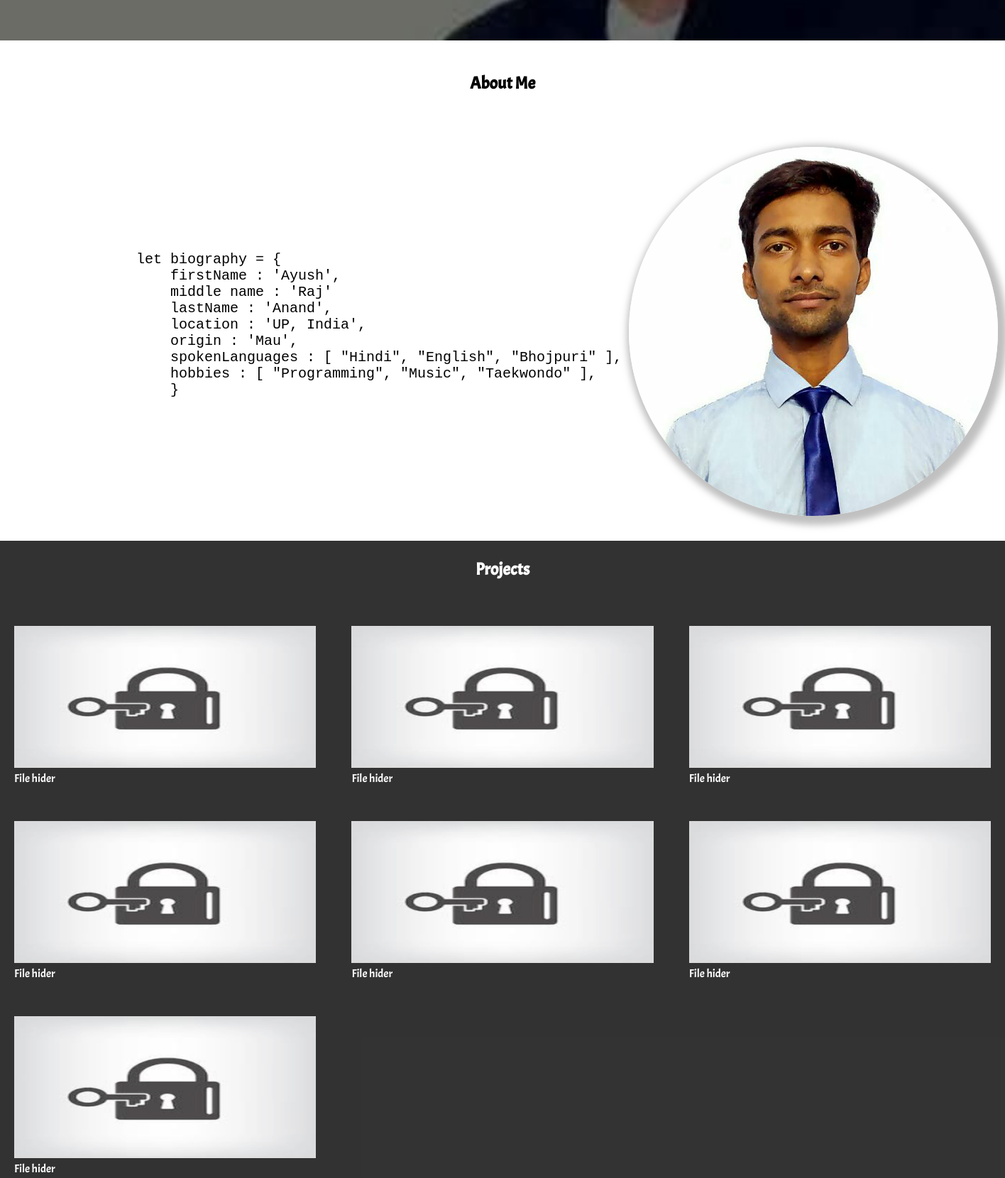
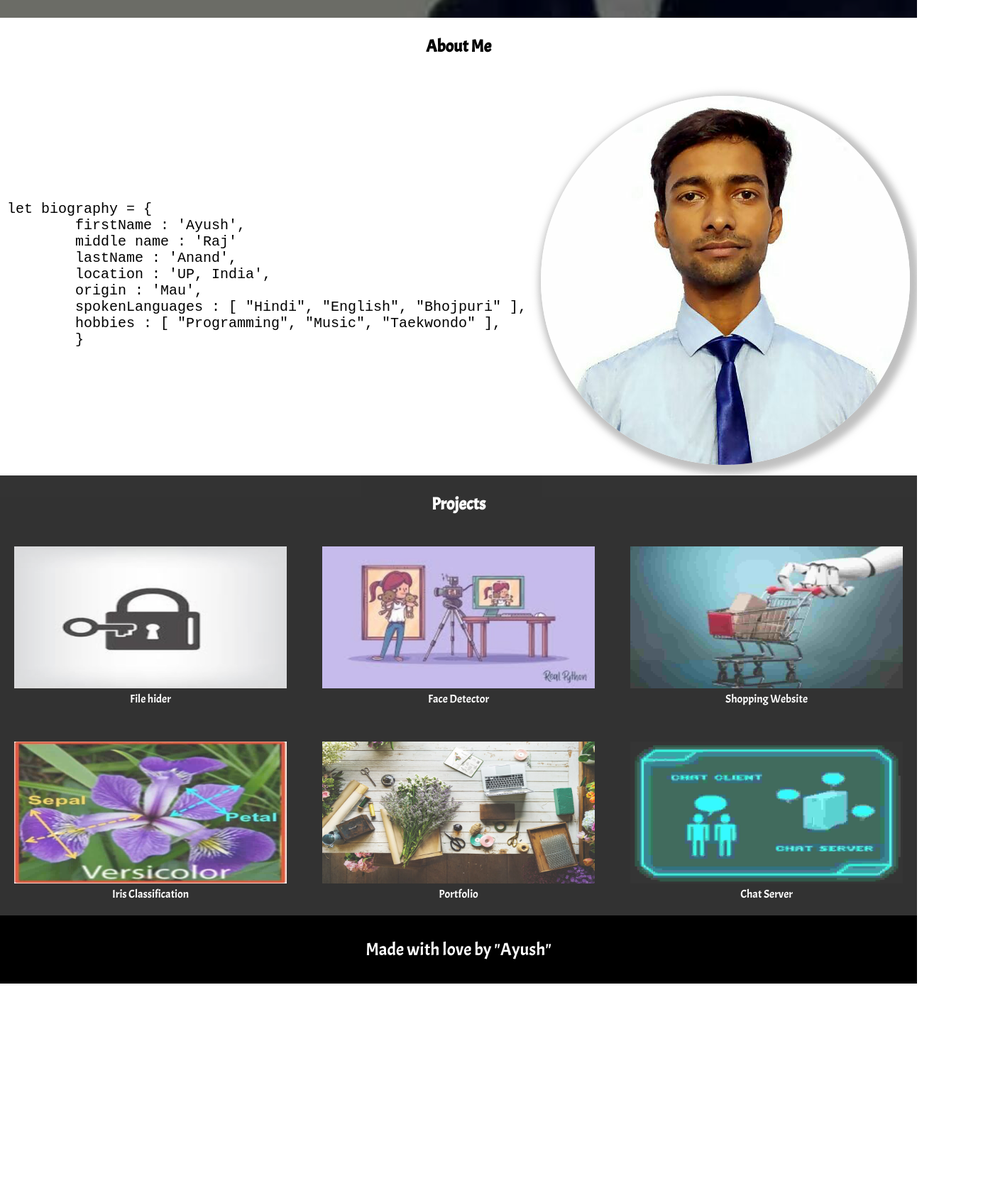
Before and after one commit to f4ayush/portfolio, a plain HTML site: page index.html in a window 1280 px wide. Shown: the part 825-2485 px from the top of the page at 71% size, 1416 px wide, since content can reach past the window. After the commit the page ends 2211 px from the top, so only its background shows below. Drawn offline with Linux system fonts and the light colour scheme.

Commit message:
Add files via upload

```diff
--- a/index.css
+++ b/index.css
@@ -1,15 +1,17 @@
 @import url("https://fonts.googleapis.com/css2?family=Acme&display=swap");
+* {
+  margin: 0;
+  padding: 0;
+  /* box-sizing: border-box; */
+}
 html,
 body {
-    margin: 0;
-    padding: 0;
   font-family: "Acme", sans-serif;
 }
 
 body {
   min-width: fit-content;
 }
-
 
 /* navigation bar */
 
@@ -24,7 +26,7 @@ nav {
   justify-content: space-evenly;
 }
 
-.container>a {
+.container > a {
   color: white;
   text-decoration: none;
   font-weight: 700;
@@ -37,10 +39,10 @@ nav {
 h2 {
   text-align: center;
   font-weight: bold;
-    padding: 25PX;
+  padding: 25px;
 }
 
-.container>li {
+.container > li {
   flex: 1;
 }
 
@@ -76,7 +78,7 @@ li {
 
 .about {
   display: flex;
-    justify-content: space-between;
+  justify-content: space-around;
   align-items: center;
 }
 
@@ -89,8 +91,9 @@ li {
   padding: 10px;
 }
 
-.details {
+.details > pre {
   font-size: 20px;
+  margin: 10px;
 }
 
 .project-container {
@@ -106,9 +109,12 @@ li {
   gap: 50px;
 }
 
-.project-img>img {
+.project-img > img {
   width: 100%;
   height: 200px;
+}
+.project-detail {
+  text-align: center;
 }
 
 footer {
@@ -137,6 +143,7 @@ footer {
     font-size: 25px;
   }
   .about {
+    /* text-align: center; */
     flex-direction: column;
   }
   .details {
@@ -161,7 +168,7 @@ footer {
 
 @media only screen and (max-width: 360px) {
   body {
-        background-color: teal;
+    /* background-color: teal; */
   }
   .main {
     display: flex;
@@ -184,11 +191,14 @@ footer {
   .heading {
     font-size: 25px;
   }
+  #about_me_heading {
+    margin-bottom: 0px;
+  }
   .about {
     flex-direction: column;
   }
-    .details {
-        font-size: 15px;
+  .details > pre {
+    font-size: 10px;
   }
   .photo {
     display: flex;
--- a/index.html
+++ b/index.html
@@ -5,35 +5,35 @@
     <meta charset="UTF-8">
     <meta name="viewport" content="width=device-width, initial-scale=1.0">
     <link rel="stylesheet" href="index.css">
-    <title>Document</title>
+    <title>Ayush Raj Anand</title>
 </head>
 
 <body>
     <nav>
         <ul class="container">
-            <a href="#">
+            <a href="#home">
                 <li id="logo">Ayush Raj Anand</li>
             </a>
-            <a href="#">
+            <a href="#home">
                 <li>Home</li>
             </a>
-            <a href="#">
+            <a href="#about-section">
                 <li>About</li>
             </a>
-            <a href="#">
+            <a href="#project-section">
                 <li>Project</li>
             </a>
         </ul>
     </nav>
 
-    <div class="intro">
+    <div id="home" class="intro">
         <h1 class="heading">I am Ayush Raj Anand</h1>
         <h2 class="heading">A Software Developer</h2>
     </div>
 
-    <h2>About Me</h2>
+    <h2 id="about_me_heading">About Me</h2>
     <br />
-    <div class="about">
+    <div id="about-section" class="about">
         <div class="details">
             <pre>
 let biography = {
@@ -52,7 +52,7 @@
         </div>
     </div>
 
-    <div class="project-container">
+    <div id="project-section" class="project-container">
         <h2>Projects</h2>
         <div class="project">
             <div class="project-items">
@@ -64,44 +64,38 @@
 
             <div class="project-items">
                 <div class="project-img">
-                    <img src="img/work-1.jpg" alt="" />
+                    <img src="img/work-2.jpg" alt="" />
                 </div>
-                <div class="project-detail">File hider</div>
+                <div class="project-detail">Face Detector</div>
+            </div>
+
+
+            <div class="project-items">
+                <div class="project-img">
+                    <img src="img/work-3.jpg" alt="" />
+                </div>
+                <div class="project-detail">Shopping Website</div>
             </div>
 
             <div class="project-items">
                 <div class="project-img">
-                    <img src="img/work-1.jpg" alt="" />
+                    <img src="img/work-4.jpg" alt="" />
                 </div>
-                <div class="project-detail">File hider</div>
+                <div class="project-detail">Iris Classification</div>
             </div>
 
             <div class="project-items">
                 <div class="project-img">
-                    <img src="img/work-1.jpg" alt="" />
+                    <img src="img/work-5.jpg" alt="" />
                 </div>
-                <div class="project-detail">File hider</div>
+                <div class="project-detail">Portfolio</div>
             </div>
 
             <div class="project-items">
                 <div class="project-img">
-                    <img src="img/work-1.jpg" alt="" />
+                    <img src="img/work-6.jpg" alt="" />
                 </div>
-                <div class="project-detail">File hider</div>
-            </div>
-
-            <div class="project-items">
-                <div class="project-img">
-                    <img src="img/work-1.jpg" alt="" />
-                </div>
-                <div class="project-detail">File hider</div>
-            </div>
-
-            <div class="project-items">
-                <div class="project-img">
-                    <img src="img/work-1.jpg" alt="" />
-                </div>
-                <div class="project-detail">File hider</div>
+                <div class="project-detail">Chat Server</div>
             </div>
         </div>
 
@@ -112,7 +106,7 @@
 
     <div class="contact"></div>
 
-    <footer>Made with love by Ayush</footer>
+    <footer>Made with love by  "Ayush"</footer>
 </body>
 
 </html>
```
Lines whose indentation alone changed are shown as unchanged.
